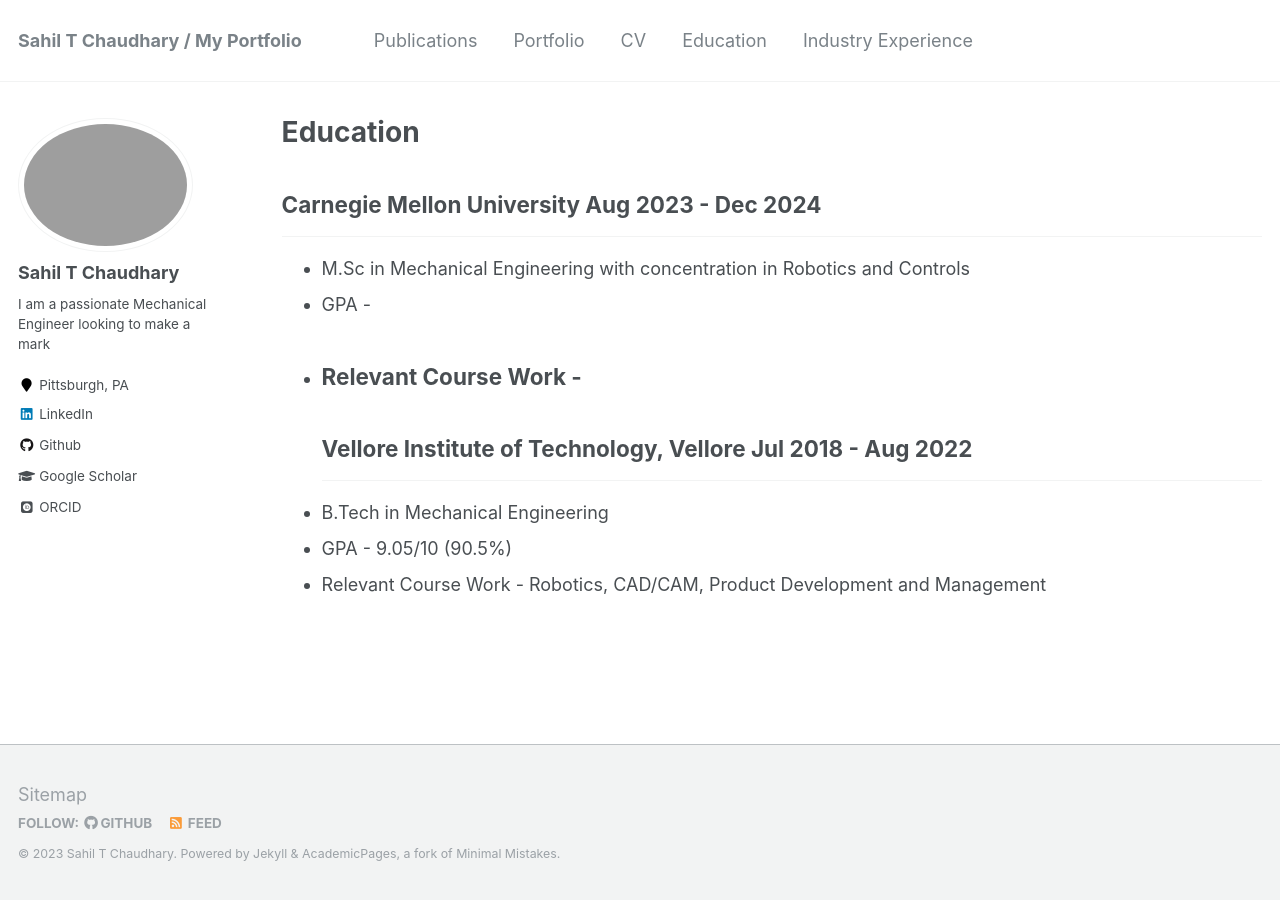
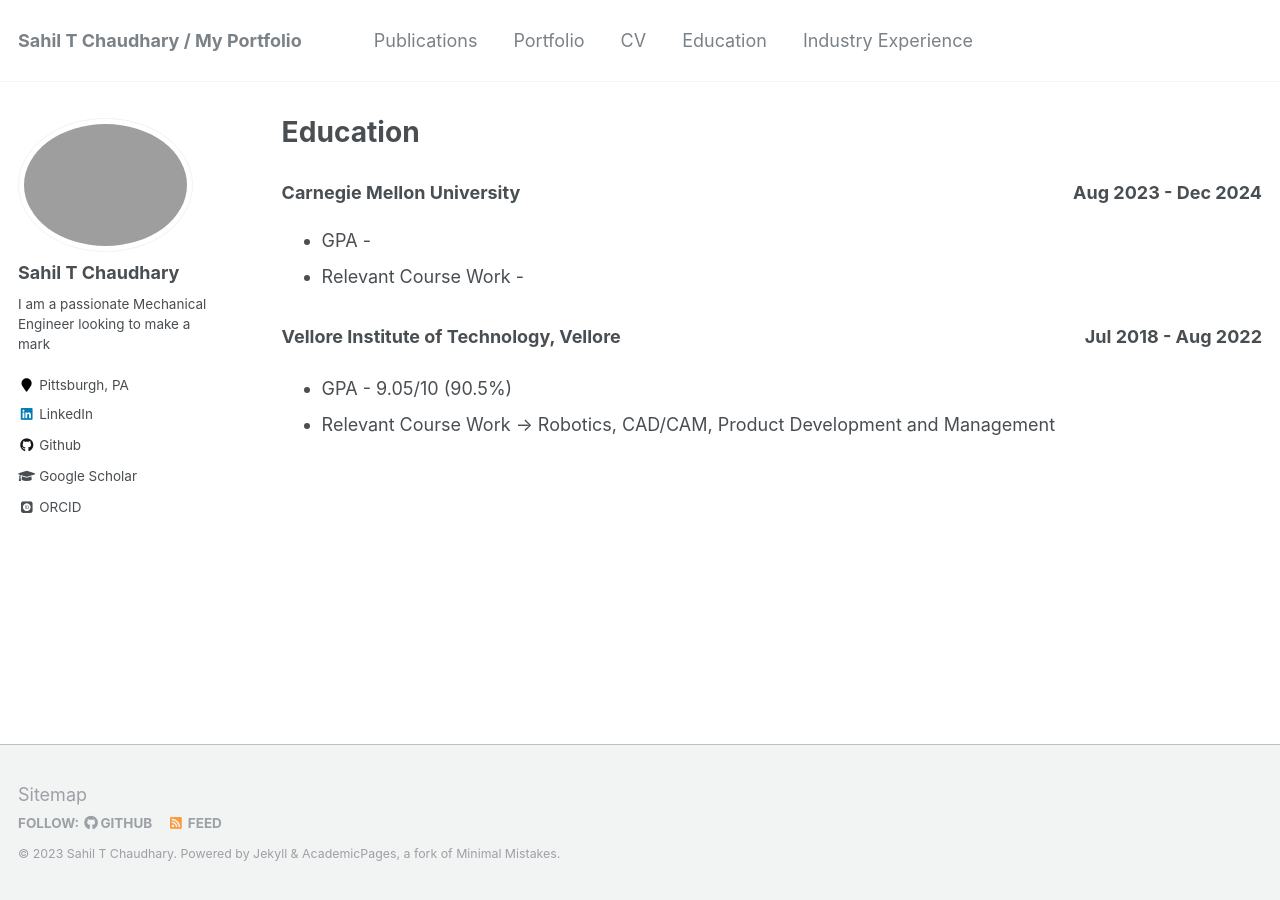
Before and after one commit to SahilTChaudhary/sahiltchaudhary.github.io, a Jekyll site: the page built from _pages/education.md, in a window 1280 px wide. Built offline with Jekyll 4.4.1, drawn with Linux system fonts in a browser that asks for light colours; some web fonts are replaced.

Commit message:
Some more changes

```diff
--- a/_pages/education.md
+++ b/_pages/education.md
@@ -9,14 +9,15 @@
 
 {% include base_path %}
 
-## Carnegie Mellon University                         Aug 2023 - Dec 2024
----
-* M.Sc in Mechanical Engineering with concentration in Robotics and Controls
-* GPA -
-* Relevant Course Work -
----
-## Vellore Institute of Technology, Vellore           Jul 2018 - Aug 2022
----
-* B.Tech in Mechanical Engineering
-* GPA - 9.05/10 (90.5%)
-* Relevant Course Work - Robotics, CAD/CAM, Product Development and Management
+<p><h3><span style="text-align:left; display:inline-block; width:50%;">Carnegie Mellon University</span><span style="text-align:right; display:inline-block; width:50%;">Aug 2023 - Dec 2024</span></h3></p>
+
+  *  GPA -
+  *  Relevant Course Work -
+
+
+
+<p><h3><span style="text-align:left; display:inline-block; width:50%;">Vellore Institute of Technology, Vellore</span><span style="text-align:right; display:inline-block; width:50%;">Jul 2018 - Aug 2022</span></h3></p>
+<h4></h4>
+
+  *  GPA - 9.05/10 (90.5%)
+  *  Relevant Course Work -> Robotics, CAD/CAM, Product Development and Management
```
Also changed, not shown: _pages/industryexperience.md (+4 -8 lines).
